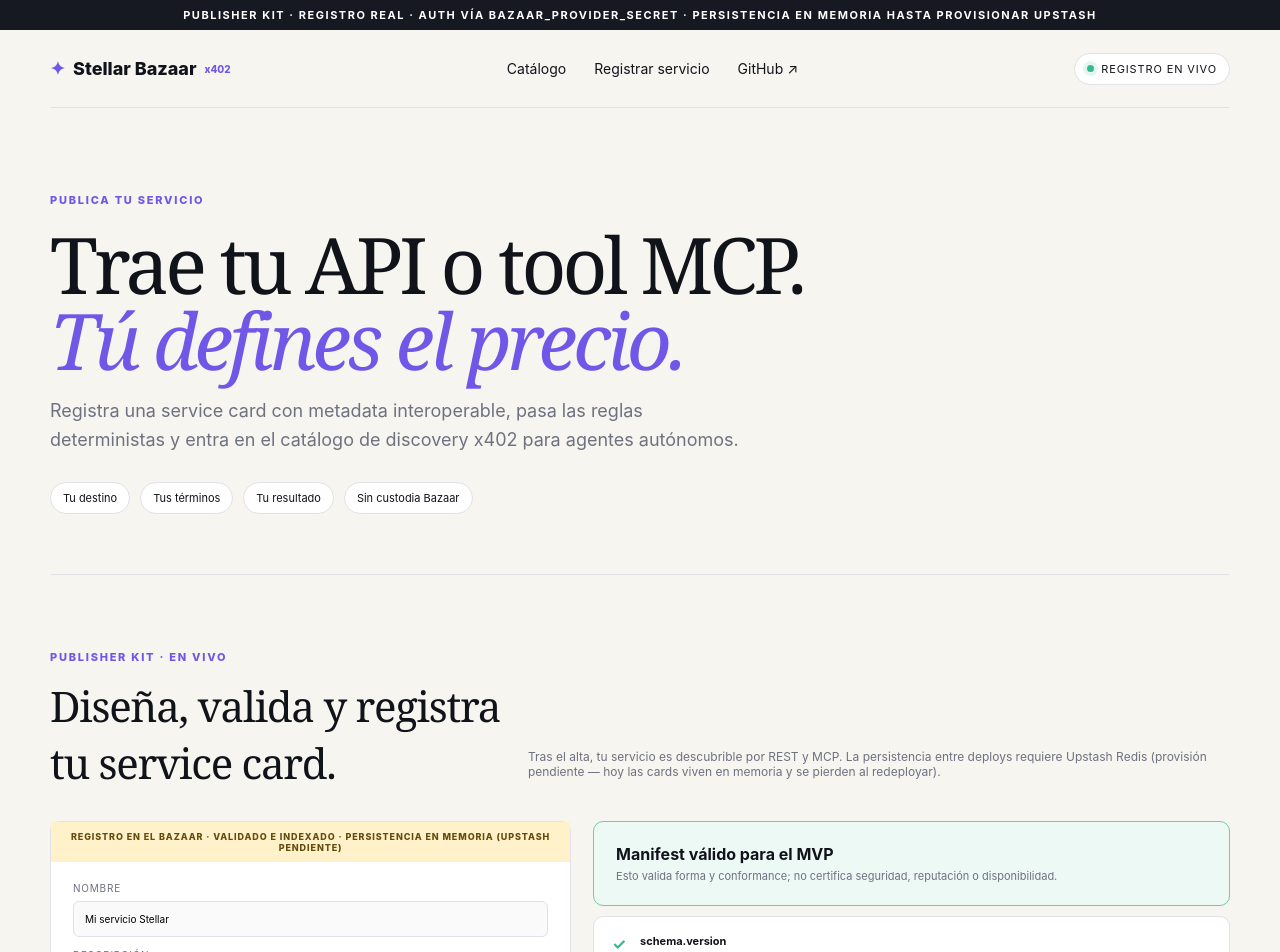
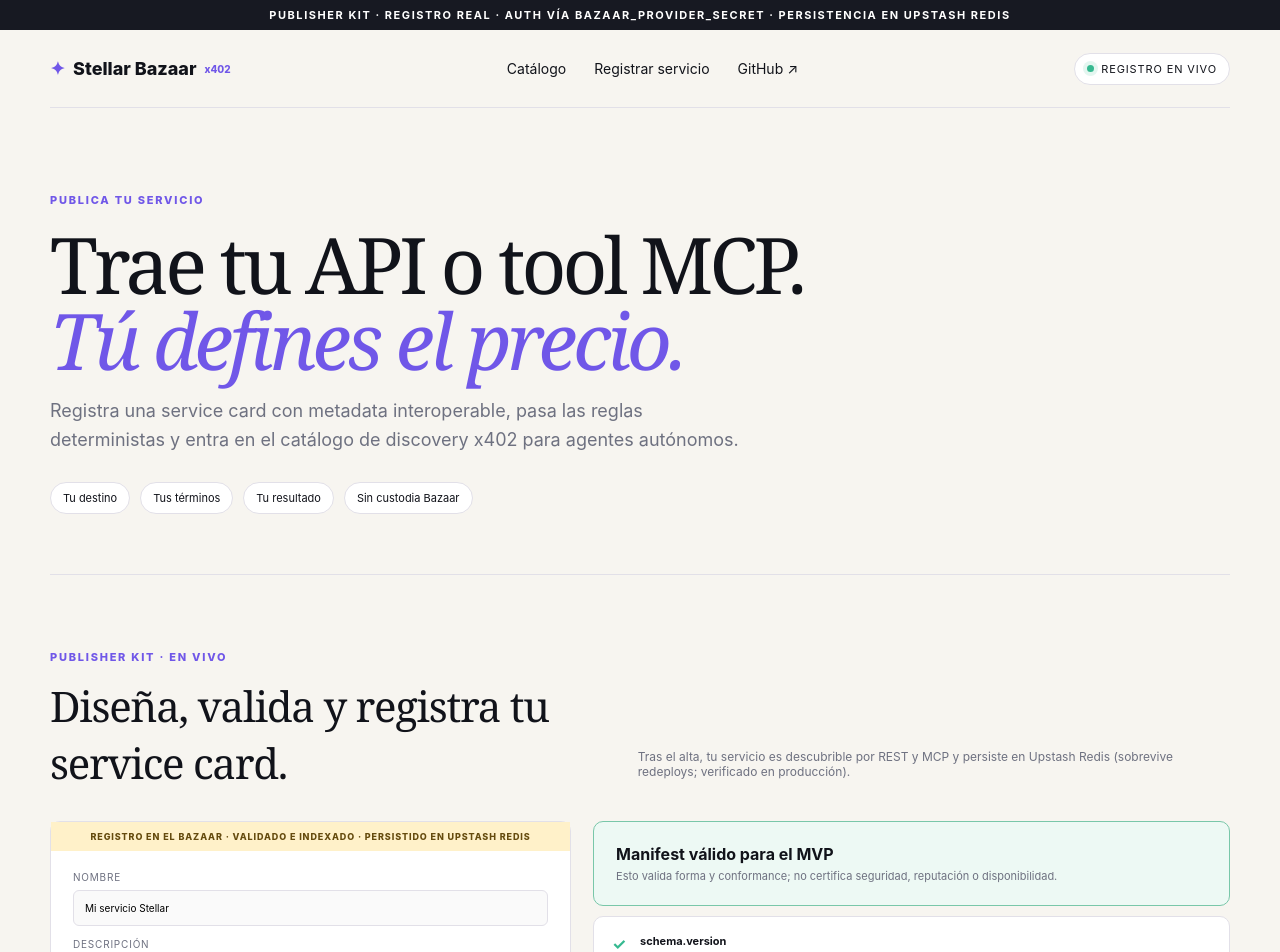
Before and after one commit to CaBsCrypto/stellar-bazaar-x402, a Next.js app: page /publish in a window 1280 px wide. Shown: the top 952 px of the page. Built offline with nearby package versions, Linux system fonts and the light colour scheme.

Commit message:
feat: Upstash Redis LIVE - registry persistence across redeploys (verified in prod), docs+UI no longer claim pending

```diff
--- a/app/page.tsx
+++ b/app/page.tsx
@@ -30,7 +30,7 @@
 
   <section className="boundaries"><div className="shell"><div className="boundary-head"><span className="kicker">TRUST & SAFETY</span><h2>Metadata para decidir.<br/>Control en manos del cliente.</h2><p>Bazaar hace visible el contrato del servicio, pero no reemplaza la política de seguridad del buyer.</p></div><div className="boundary-grid"><article><span>01</span><strong>No custodia fondos</strong><p>Los pagos van del buyer al flujo x402/facilitator; el índice no guarda balances.</p></article><article><span>02</span><strong>No firma autorizaciones</strong><p>La firma y consentimiento pertenecen al wallet o agente cliente, fuera del Bazaar.</p></article><article><span>03</span><strong>No impone buyer policy</strong><p>Cada cliente decide allowlists, límites, assets y aprobación humana.</p></article><article><span>04</span><strong>Expone señales</strong><p>Las cards muestran red, asset, esquema, precio, inputs, outputs y provenance para evaluar.</p></article></div></div></section>
 
-  <section className="milestones shell" id="roadmap"><div className="section-heading"><div><span className="kicker">ESTADO HONESTO</span><h2>El pago está vivo en Testnet. La evidencia, on-chain.</h2></div></div><div className="milestone-grid"><article className="current"><span>AHORA · TESTNET EN VIVO</span><h3>Discovery → 402 → pago → resultado</h3><ul><li>Swap Risk Quote pagado: GET /api/x402/swap-risk (402 → pago → 200 con PAYMENT-RESPONSE)</li><li>3 settlements on-chain de 0.001 USDC (ledgers 4212660 · 4214612 · 4214711)</li><li>Registro de providers en vivo en /publish y 11 tools MCP en /api/mcp</li><li>Referencia gratuita en /api/reference/swap-risk</li></ul><Link className="primary" href="/resources/swap-risk-quote">Probar Swap Risk Quote →</Link></article><article><span>SIGUIENTE · PERSISTENCIA</span><h3>Upstash Redis provisionado</h3><ul><li>Hoy las cards registradas viven en memoria y se pierden al redeployar</li><li>Al provisionar Upstash, persisten entre deploys</li><li>Ingest validado y ranking medido</li></ul></article><article><span>DESPUÉS · HARDENING</span><h3>Discovery evaluado + self-hosting</h3><ul><li>Facilitator propio sólo tras security review</li><li>Pubnet y uptime sólo tras auditoría</li><li>Conformance antes de claims</li></ul></article></div></section>
+  <section className="milestones shell" id="roadmap"><div className="section-heading"><div><span className="kicker">ESTADO HONESTO</span><h2>El pago está vivo en Testnet. La evidencia, on-chain.</h2></div></div><div className="milestone-grid"><article className="current"><span>AHORA · TESTNET EN VIVO</span><h3>Discovery → 402 → pago → resultado</h3><ul><li>Swap Risk Quote pagado: GET /api/x402/swap-risk (402 → pago → 200 con PAYMENT-RESPONSE)</li><li>4 settlements on-chain de 0.001 USDC (ledgers 4212660 · 4214612 · 4214711 · 4216913)</li><li>Registro de providers en vivo en /publish y 11 tools MCP en /api/mcp</li><li>Cards persistidas en Upstash Redis (provisionado · sobreviven redeploys)</li></ul><Link className="primary" href="/resources/swap-risk-quote">Probar Swap Risk Quote →</Link></article><article><span>SIGUIENTE · MULTI-ASSET</span><h3>SEP-41 XLM/EURC + ejecución de bundles</h3><ul><li>Pagos multi-asset (XLM, EURC) con el mismo esquema exact</li><li>Workflow bundles con ejecución gated tras pago</li><li>Ingest validado y ranking medido</li></ul></article><article><span>DESPUÉS · HARDENING</span><h3>Discovery evaluado + self-hosting</h3><ul><li>Facilitator propio sólo tras security review</li><li>Pubnet y uptime sólo tras auditoría</li><li>Conformance antes de claims</li></ul></article></div></section>
   <section className="final-cta shell"><span>ABIERTO A PROVIDERS Y BUYERS</span><h2>Prueba un servicio o diseña el tuyo.</h2><p>El provider conserva su precio, destino, términos y resultado. Bazaar ofrece discovery y conformance, no custodia.</p><div className="hero-actions" style={{justifyContent:"center"}}><Link className="primary" href="/resources/swap-risk-quote">Abrir Swap Risk Quote →</Link><Link className="ghost" href="/publish">Publica tu servicio</Link></div></section>
   <footer className="shell"><div className="brand"><span>✦</span> Stellar Bazaar x402</div><p>Apache-2.0 · Discovery + x402 Testnet · ES first</p><p>Pagos Stellar: activos en Testnet · 3 settlements on-chain de 0.001 USDC</p></footer>
 </main>}
--- a/app/publish/page.tsx
+++ b/app/publish/page.tsx
@@ -4,7 +4,7 @@
 export default function Publish() {
   return (
     <main>
-      <div className="mock-banner">PUBLISHER KIT · REGISTRO REAL · AUTH VÍA BAZAAR_PROVIDER_SECRET · PERSISTENCIA EN MEMORIA HASTA PROVISIONAR UPSTASH</div>
+      <div className="mock-banner">PUBLISHER KIT · REGISTRO REAL · AUTH VÍA BAZAAR_PROVIDER_SECRET · PERSISTENCIA EN UPSTASH REDIS</div>
       <nav className="nav shell">
         <Link href="/" className="brand">
           <span>✦</span> Stellar Bazaar <sup>x402</sup>
@@ -42,7 +42,7 @@
             <span className="kicker">PUBLISHER KIT · EN VIVO</span>
             <h2>Diseña, valida y registra tu service card.</h2>
           </div>
-          <p>Tras el alta, tu servicio es descubrible por REST y MCP. La persistencia entre deploys requiere Upstash Redis (provisión pendiente — hoy las cards viven en memoria y se pierden al redeployar).</p>
+          <p>Tras el alta, tu servicio es descubrible por REST y MCP y persiste en Upstash Redis (sobrevive redeploys; verificado en producción).</p>
         </div>
         <PublisherForm />
       </section>
--- a/components/PublisherForm.tsx
+++ b/components/PublisherForm.tsx
@@ -122,7 +122,7 @@
   return (
     <div className="publisher-grid">
       <form className="publisher-form" onSubmit={handleSubmit}>
-        <div className="draft-flag">REGISTRO EN EL BAZAAR · VALIDADO E INDEXADO · PERSISTENCIA EN MEMORIA (UPSTASH PENDIENTE)</div>
+        <div className="draft-flag">REGISTRO EN EL BAZAAR · VALIDADO E INDEXADO · PERSISTIDO EN UPSTASH REDIS</div>
         <label>
           Nombre
           <input value={name} onChange={(e) => setName(e.target.value)} />
```
Also changed, not shown: 7 other files (tests, documents, lock files or other folders).
